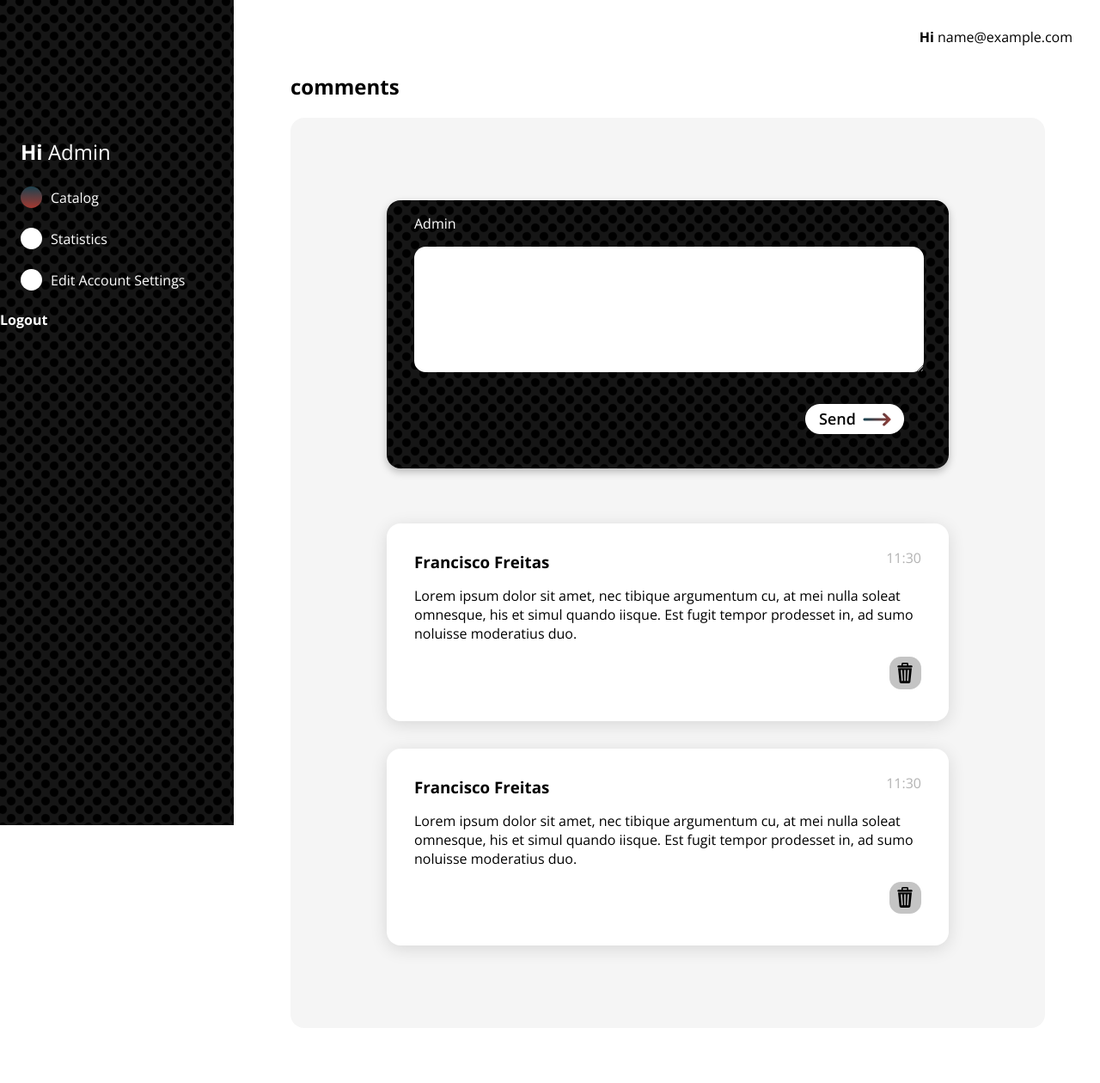
After one commit to miguelbnmv/SI_PROJECT, a PHP site: page /SI_PROJECT/admin_comments.php in a window 1280 px wide. The commit adds this page. Shown: the whole page at 86% size. Run offline with PHP 8.4, Linux system fonts and the light colour scheme; the visitor is signed in with stand-in values (Sample User, id 1).

Commit message:
Add design to admin_comments

```diff
--- /dev/null
+++ b/admin_comments.php
@@ -0,0 +1,116 @@
+<!DOCTYPE html>
+<html lang="en">
+
+<head>
+    <meta charset="UTF-8">
+    <title>ViewComics inc.</title>
+    <meta name="viewport" content="width=device-width, initial-scale=1">
+    <link rel="shortcut icon" href="assets/images/favicon.ico" />
+    <link rel="stylesheet" href="assets/CSS/style.css" type="text/css">
+    <link rel="stylesheet" href="assets/CSS/utilities.css" type="text/css">
+    <link rel="stylesheet" href="assets/CSS/admin_comments.css" type="text/css">
+    <link rel="stylesheet" href="assets/CSS/sidebar.css" type="text/css">
+    <link href="https://fonts.googleapis.com/css?family=Open+Sans:300,300i,400,400i,600,600i,700,700i,800,800i" rel="stylesheet">
+</head>
+<body>
+<div id="mySidenav" class="sidenav w-color">
+    <p class="sidebar_title"><strong>Hi</strong> Admin</p>
+    <label class="check_container">Catalog
+        <input type="radio" checked="checked" name="radio">
+        <span class="checkmark"></span>
+    </label>
+    <label class="check_container">Statistics
+        <input type="radio" name="radio">
+        <span class="checkmark"></span>
+    </label>
+    <label class="check_container">Edit Account Settings
+        <input type="radio" name="radio">
+        <span class="checkmark"></span>
+    </label>
+    <div class="logout w-color">
+        <a class="w-color" href="logout.php">Logout</a>
+    </div>
+</div>
+<section class="main">
+    <div class="main_header">
+        <h1>comments</h1>
+    </div>
+    <?php
+    include 'header.php';
+    ?>
+    <div class="main-container">
+        <div class="create_comment">
+            <form method="POST" id="formCreateComment">
+                <p>Admin</p>
+                <textarea name="comment"></textarea>
+                <div class="delete">
+                    <input type="image" src="assets/images/comment%20button.png" name="submit_comment" alt="Submit Comment" />
+                </div>
+            </form>
+        </div>
+        <div class="main_comments">
+            <div class="comment">
+                <div class="info">
+                    <h3>Francisco Freitas</h3>
+                    <p class="comment_date">11:30</p>
+                </div>
+                <div class="content">
+                    Lorem ipsum dolor sit amet, nec tibique argumentum cu, at mei nulla soleat omnesque, his et simul quando iisque.
+                    Est fugit tempor prodesset in, ad sumo noluisse moderatius duo.
+                </div>
+                <div class="delete">
+                    <form method="POST" id="formCreateComment" >
+                        <input type="image" src="assets/images/waste-bin.png" alt="Submit Form" />
+                    </form>
+                </div>
+            </div>
+            <div class="comment">
+                <div class="info">
+                    <h3>Francisco Freitas</h3>
+                    <p class="comment_date">11:30</p>
+                </div>
+                <div class="content">
+                    Lorem ipsum dolor sit amet, nec tibique argumentum cu, at mei nulla soleat omnesque, his et simul quando iisque.
+                    Est fugit tempor prodesset in, ad sumo noluisse moderatius duo.
+                </div>
+                <div class="delete">
+                    <form method="POST" id="formCreateComment" >
+                        <input type="image" src="assets/images/waste-bin.png" name="delete_comment" alt="Delete Comment" />
+                    </form>
+                </div>
+            </div>
+           <!-- --><?php
+/*            include 'server-connection.php';
+            $rowResource = pg_query($connection, "SELECT * FROM comments WHERE book_id ='$BOOKID'");
+            $rowCount = pg_fetch_result($rowResource, 0, 0);
+
+            for ($i = 0; $i < $rowCount; $i++) {
+                $COMMENT = pg_query($connection, "SELECT comment FROM comments");
+                $ALLCOMMENTS[$i]= pg_fetch_result($COMMENT,$i,0);
+                $CLIENTNAME = pg_query($connection, "SELECT client_id FROM comments");
+                $ALLCLIENTNAMES[$i]= pg_fetch_result($CLIENTNAME,$i,0);
+                $DATE = pg_query($connection, "SELECT date_comment FROM comments");
+                $ALLDATES[$i]= pg_fetch_result($DATE,$i,0);
+            }
+            for ($i = 0; $i < $rowCount; $i++) {
+                echo (" <div class=\"book\">
+                        <div>
+                            <p class=\"book_title\">$ALLCLIENTNAMES[$i]</p>
+                            <p class=\"book_price\"> $ALLDATES[$i]$</p>
+                        </div>
+                        <div>
+                            <p class=\"book_id\"> $ALLCOMMENTS[$i]</p>
+                        </div>
+                    </div>");
+
+
+
+            }
+            */?>
+        </div>
+    </div>
+
+
+</section>
+</body>
+</html>
--- /dev/null
+++ b/assets/CSS/admin_comments.css
@@ -0,0 +1,104 @@
+.main {
+    padding: 4em;
+}
+.main_header {
+    display: flex;
+    flex-direction: row;
+    justify-content: flex-start;
+    align-items: center;
+}
+.main-container {
+    background-color: var(--color-grey);
+    border-radius: 1em;
+    padding: 5em 7em;
+}
+.main_comments {
+    padding-top: 2em;
+    display: flex;
+    flex-direction: column;
+    justify-content: space-around;
+}
+.comment {
+    background-color: var(--color-white);
+    padding: 2em;
+    margin: 1em 0;
+    border-radius: 1em;
+    box-shadow: 0px 4px 20px rgba(0, 0, 0, 0.12);
+}
+.info {
+    display: flex;
+    flex-direction: row;
+    justify-content: space-between;
+    padding-bottom: 1em;
+}
+.info h3 {
+    margin: 0;
+}
+.info .comment_date {
+    color: rgba(0, 0, 0, 0.3);
+    font-weight: lighter;
+    line-height: 16px;
+}
+.delete {
+    display: flex;
+    flex-direction: row;
+    justify-content: flex-end;
+    padding-top: 1em;
+}
+.comment input[type="image"] {
+    padding: .5em;
+    background-color: var(--color-darkgrey);
+    border-radius: 1em;
+}
+.comment input[type="image"]:hover {
+    background-color: var(--color-white);
+}
+.create_comment {
+    background-image: url("../images/Home_black.png");
+    padding: 1em 2em;
+    margin: 1em 0;
+    border-radius: 1em;
+    box-shadow: 0px 4px 10px rgba(0, 0, 0, 0.25);
+}
+.create_comment p {
+    color: var(--color-white);
+    padding-bottom: 1em;
+}
+textarea {
+    width: 100%;
+    height: 10em;
+    padding: .5em .1em;
+    background-color: var(--color-white);
+    border-radius: 1em;
+    border: none;
+}
+
+@media (max-width: 1100px) {
+    .main-container {
+        padding: 4em 4em;
+    }
+}
+@media (max-width: 900px) {
+    .main {
+        padding: 3em;
+    }
+    .main-container {
+        padding: 3em 3em;
+    }
+}
+@media (max-width: 800px) {
+    .main {
+        padding: 2em;
+    }
+    .main-container {
+        padding: 2em 2em;
+    }
+}
+@media (max-width: 700px) {
+    .main {
+        padding: 1em;
+    }
+    .main-container {
+        padding: 1em 1em;
+    }
+}
```
Also changed, not shown: admin_catalog.php (renamed from catalog_admin.php, +4 -3 lines), assets/images/arrow.png (added), assets/images/comment button.png (added), assets/images/waste-bin.png (added), 2 other files.
